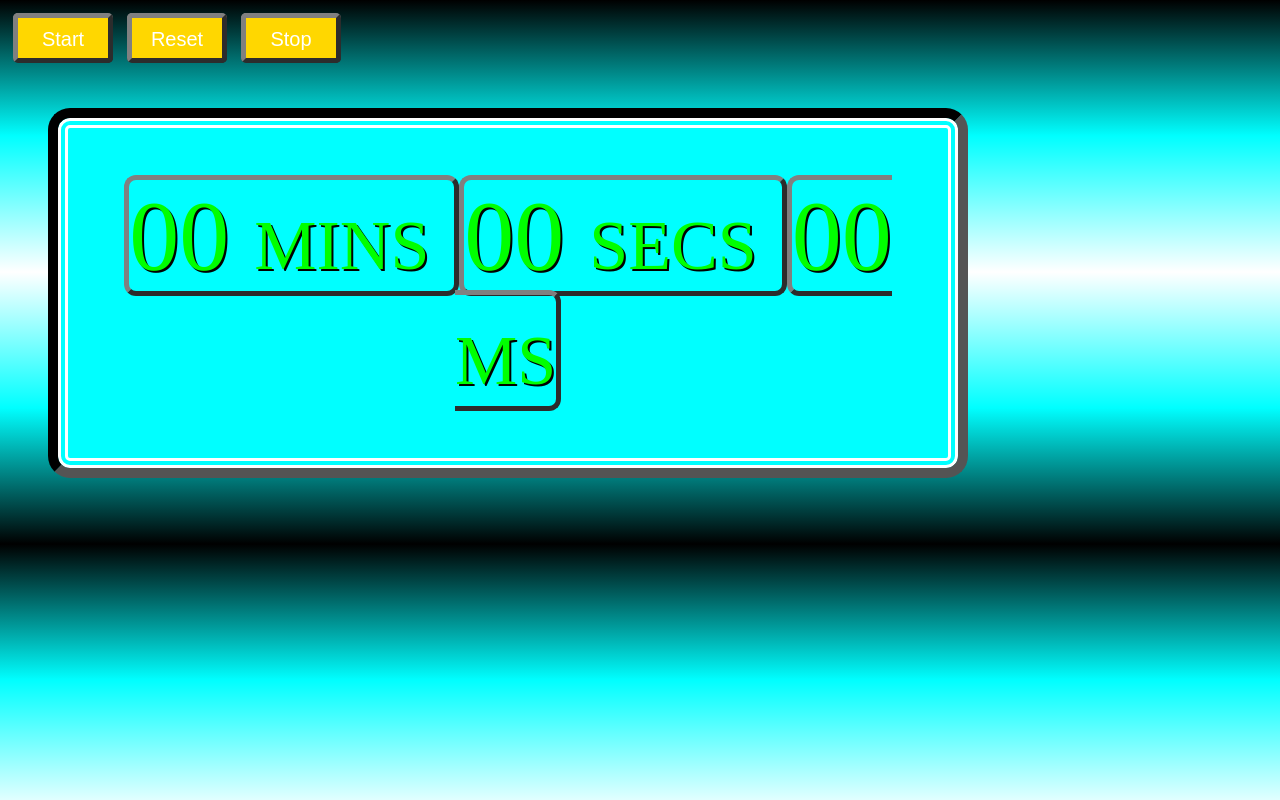
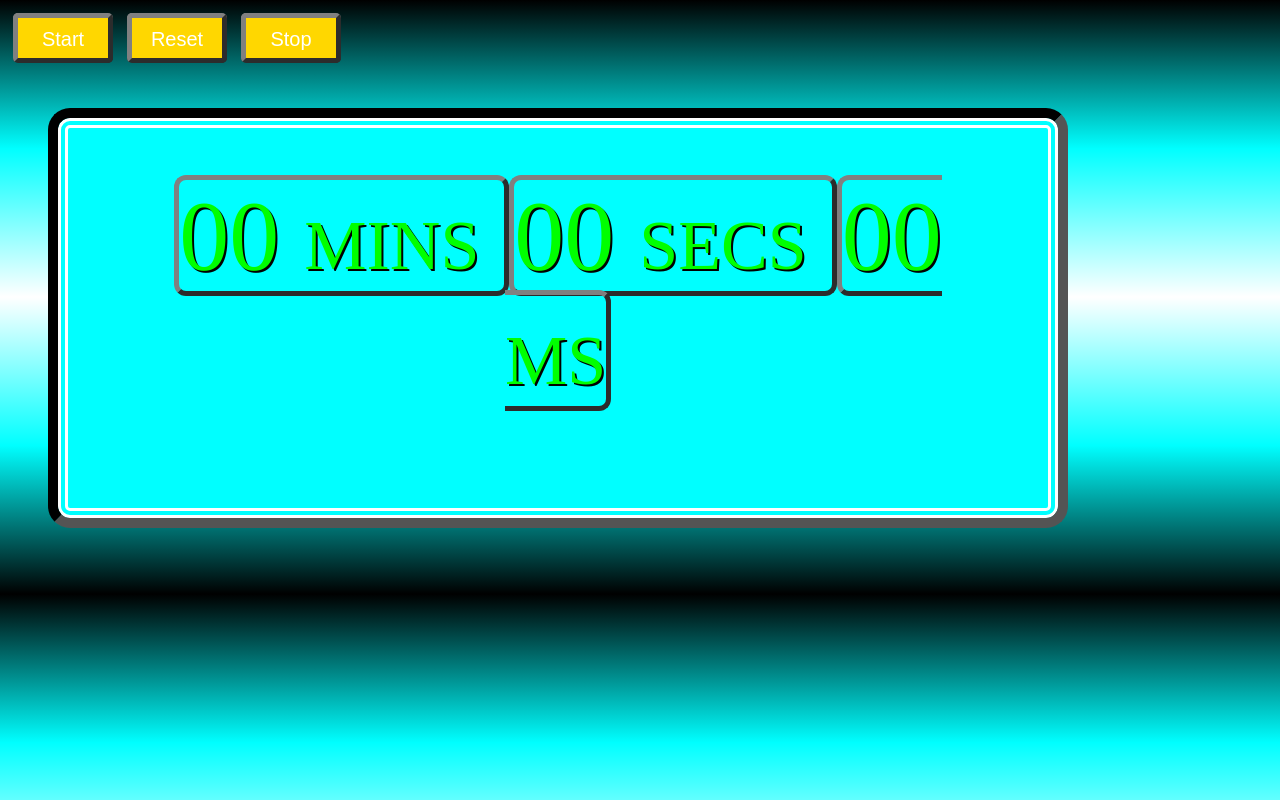
Before and after one commit to walterlow52/Stopwatch, a plain HTML site: page index.html in a window 1280 px wide. Drawn offline with Linux system fonts and the light colour scheme.

Commit message:
Update styling.css

```diff
--- a/styling.css
+++ b/styling.css
@@ -11,8 +11,8 @@ body {
 .stopwatch {
    background-color: aqua;
    color: lime;
-   width: 900px;
-   height: 350px;
+   width: 1000px;
+   height: 400px;
    margin: 50px;
    padding: 50px;
    text-align: center;
```
